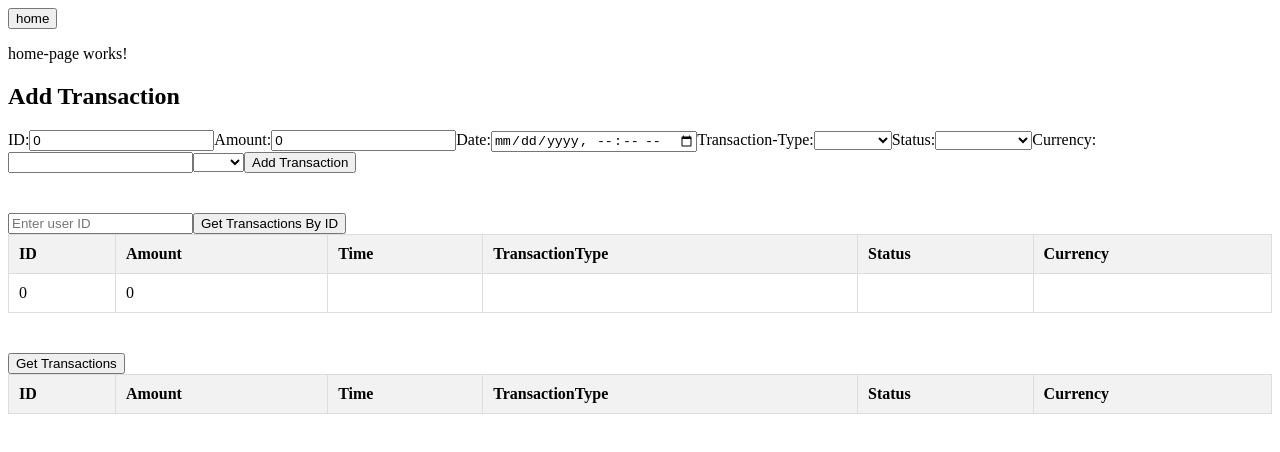
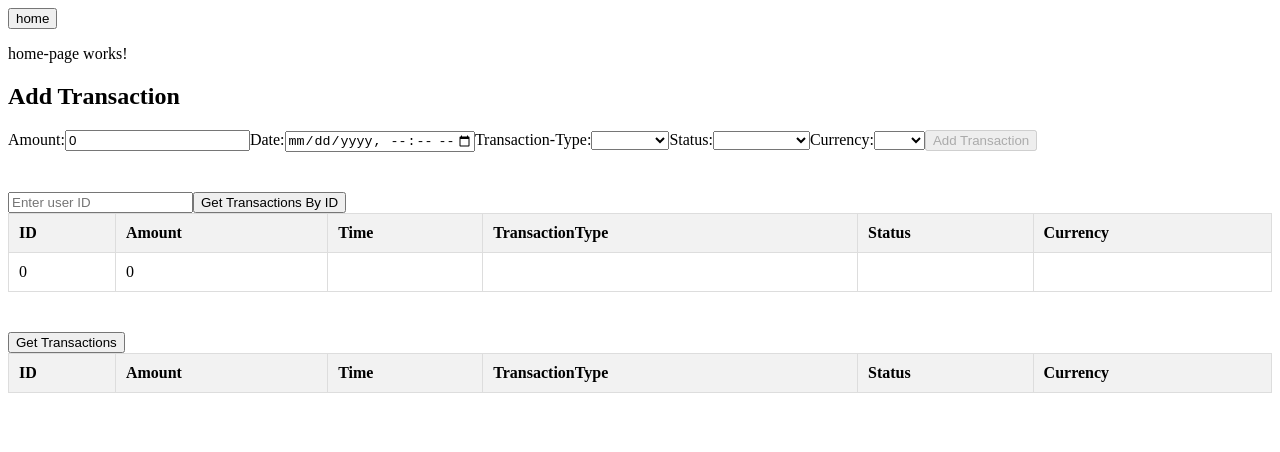
Before and after one commit to AshishRajwar/interview-app-angular, an Angular app: page /home in a window 1280 px wide. Shown: the top 452 px of the page. Built offline with nearby package versions, Linux system fonts and the light colour scheme.

Commit message:
input validations

```diff
--- a/src/app/home-page/home-page.component.html
+++ b/src/app/home-page/home-page.component.html
@@ -2,16 +2,21 @@
 
 <div style="margin-bottom: 40px;">
   <h2>Add Transaction</h2>
-  <form (ngSubmit)="onSubmit()">
-
-    <label for="id">ID:</label>
-    <input type="number" id="id" [(ngModel)]="newTransaction.id" name="id" required />
+  <form (ngSubmit)="onSubmit()" #transactionForm="ngForm">
 
     <label for="amount">Amount:</label>
-    <input type="number" id="amount" [(ngModel)]="newTransaction.amount" name="amount" required />
+    <input type="number" id="amount" [(ngModel)]="newTransaction.amount" name="amount" min="1" required #amount="ngModel" />
+    <div *ngIf="amount.invalid && (amount.dirty || amount.touched)" style="color: red;">
+      <small *ngIf="amount.errors?.['required']">Amount is required.</small>
+      <small *ngIf="amount.errors?.['min']">Amount must be greater than zero.</small>
+    </div>
 
     <label for="date">Date:</label>
-    <input type="datetime-local" id="date" [(ngModel)]="newTransaction.timestamp" name="date" required />
+    <input type="datetime-local" id="date" [(ngModel)]="newTransaction.timestamp" name="date" required  min="2023-01-01T00:00" max="2024-12-31T23:59" #date="ngModel" />
+    <div *ngIf="(!isDateTimeValid() || date.invalid ) && (date.dirty || date.touched)" style="color: red;">
+      <small *ngIf="date.errors?.['required']">Date and time are required.</small>
+      <small *ngIf="!date.errors?.['required'] && !isDateTimeValid()">Date and time must be within the allowed range January 1, 2023 and December 31, 2024.</small>
+    </div>
 
     <label for="type">Transaction-Type:</label>
     <select id="type" [(ngModel)]="newTransaction.transactionType" name="type" required>
@@ -27,14 +32,13 @@
     </select>
 
     <label for="currency">Currency:</label>
-    <input type="text" id="currency" [(ngModel)]="newTransaction.currency" name="currency" required />
     <select id="currency" [(ngModel)]="newTransaction.currency" name="currency" required>
       <option value="EUR">EUR</option>
       <option value="GBP">GBP</option>
       <option value="INR">INR</option>
     </select>
 
-    <button type="submit">Add Transaction</button>
+    <button type="submit" [disabled]="!transactionForm.valid || !isDateTimeValid()">Add Transaction</button>
   </form>
 </div>
 
--- a/src/app/home-page/home-page.component.ts
+++ b/src/app/home-page/home-page.component.ts
@@ -32,11 +32,11 @@ export class HomePageComponent {
     }
   }
 
-  createTransaction(transaction: transaction): void {
-    this.apiMainService.createTransaction(transaction).subscribe(transaction => {
-      console.log(transaction);
-    });
-  }
+  // createTransaction(transaction: transaction): void {
+  //   this.apiMainService.createTransaction(transaction).subscribe(transaction => {
+  //     console.log(transaction);
+  //   });
+  // }
 
   onSubmit(): void {
     this.apiMainService.createTransaction(this.newTransaction).subscribe(
@@ -50,4 +50,37 @@ export class HomePageComponent {
     );
   }
 
+  // Custom method to validate manually entered date-time
+  isDateTimeValid(): boolean {
+    const minDateTime = new Date('2023-01-01T00:00');
+    const maxDateTime = new Date('2024-12-31T23:59');
+    if (!this.newTransaction.timestamp) {
+      return false;
+    }
+    // const enteredDateTime = new Date(this.transaction.timestamp);
+    const parsedDateTime = this.parseDateTime(this.newTransaction.timestamp);
+    if (parsedDateTime) {
+      return parsedDateTime >= minDateTime && parsedDateTime <= maxDateTime;
+    } else {
+      return false;
+    }
+
+  }
+
+  parseDateTime(dateTimeString: String): Date | null {
+    try {
+      console.log(dateTimeString);
+      // Split the date and time components from the datetime-local string
+      const [datePart, timePart] = dateTimeString.split('T');
+      const [year, month, day] = datePart.split('-').map(Number);
+      const [hours, minutes] = timePart.split(':').map(Number);
+
+      // Create a new Date object from the parsed components
+      return new Date(year, month - 1, day, hours, minutes);
+    } catch (error) {
+      // Return null if parsing fails
+      console.error('Invalid date-time format', error);
+      return null;
+    }
+  }
 }
```
